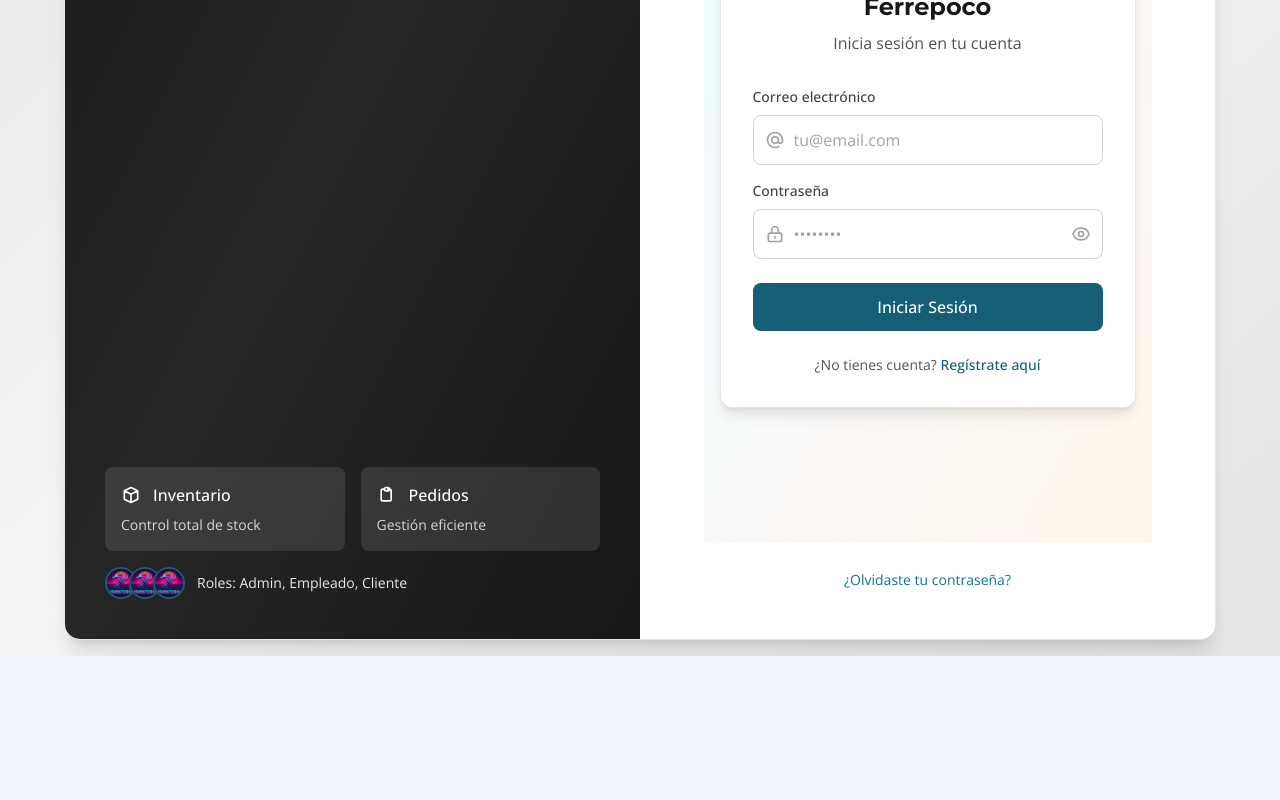
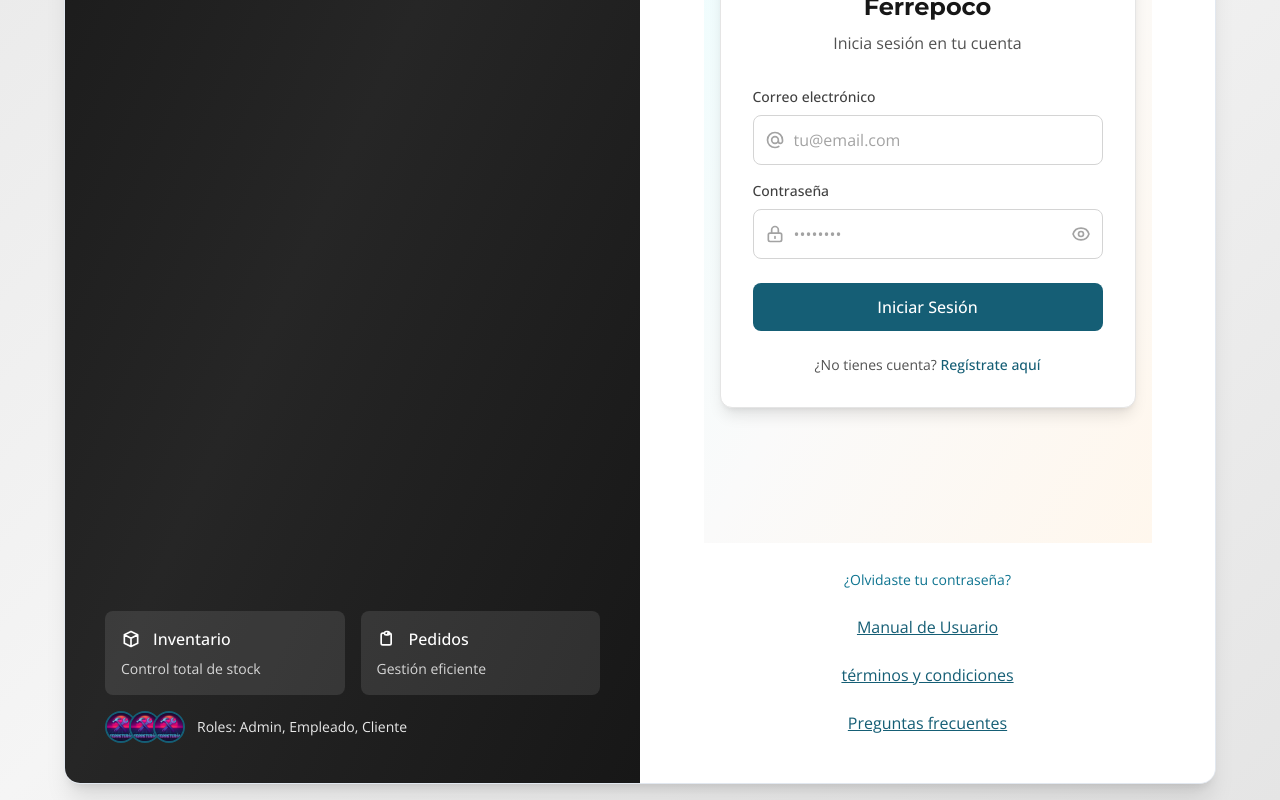
Before and after one commit to ElAdagioDeJP/Ferrepoco, a Vue app in the folder frontend/: page / in a window 1280 px wide. Shown: the part 498-1298 px from the top of the page. Before the commit the page ends 1154 px from the top, so only its background shows below. Built offline with nearby package versions, Linux system fonts and the light colour scheme.

Commit message:
update login

```diff
--- a/frontend/src/views/Login.vue
+++ b/frontend/src/views/Login.vue
@@ -19,10 +19,22 @@
           <div class="mt-6 text-center space-y-2">
             <router-link to="/forgot-password" class="text-sm text-cyan-700 hover:underline">¿Olvidaste tu contraseña?</router-link>
           </div>
+          <div class="mt-6 text-center space-y-2">
+            <a href="https://github.com/ElAdagioDeJP/Ferrepoco/blob/unificado/doc.md" target="_blank" class="text-primary underline">
+              Manual de Usuario
+            </a>
+          </div>
+          <div class="mt-6 text-center space-y-2">
+          <a href="/terminos" target="_blank" class="text-primary underline">términos y condiciones</a>
+          </div>
+          <div class="mt-6 text-center space-y-2">
+          <a href="/faqs" target="_blank" class="text-primary underline">Preguntas frecuentes</a>
         </div>
+
       </div>
     </div>
   </div>
+</div>
 </template>
 
 <script setup>
```
